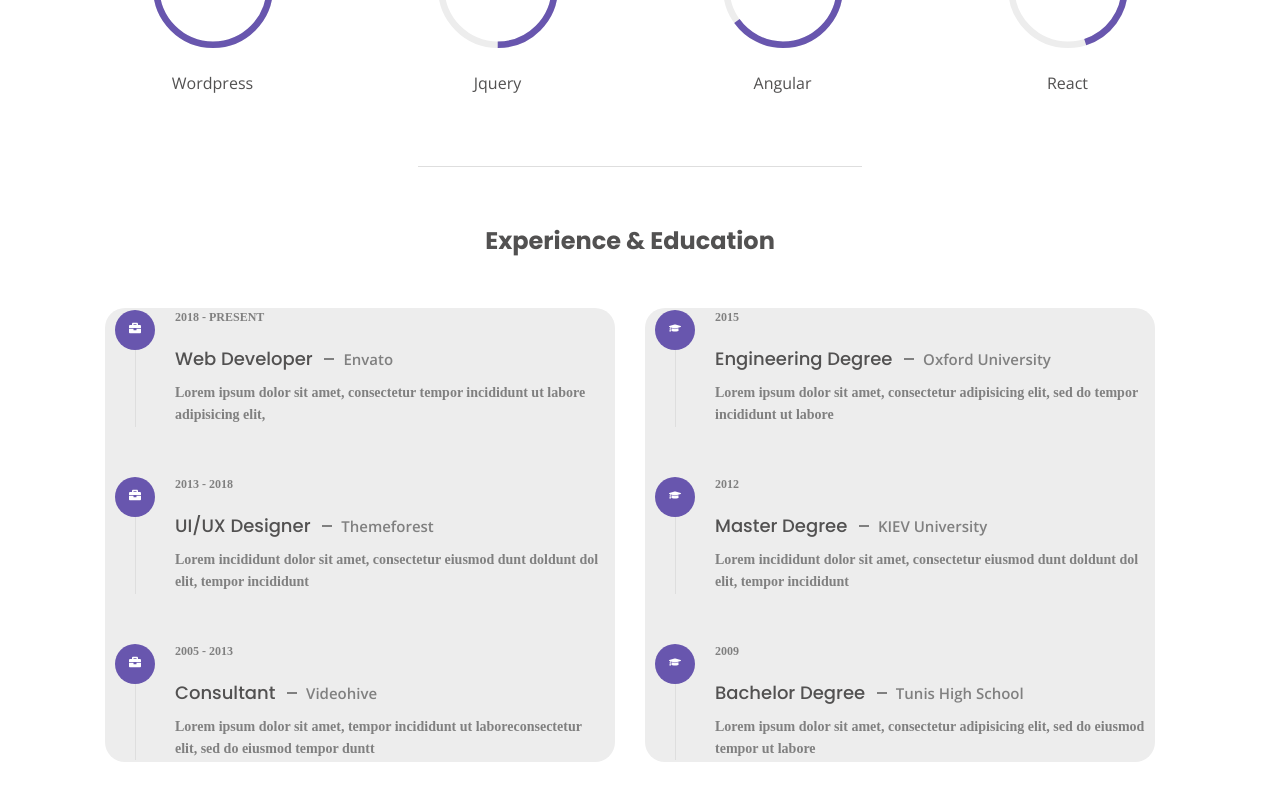
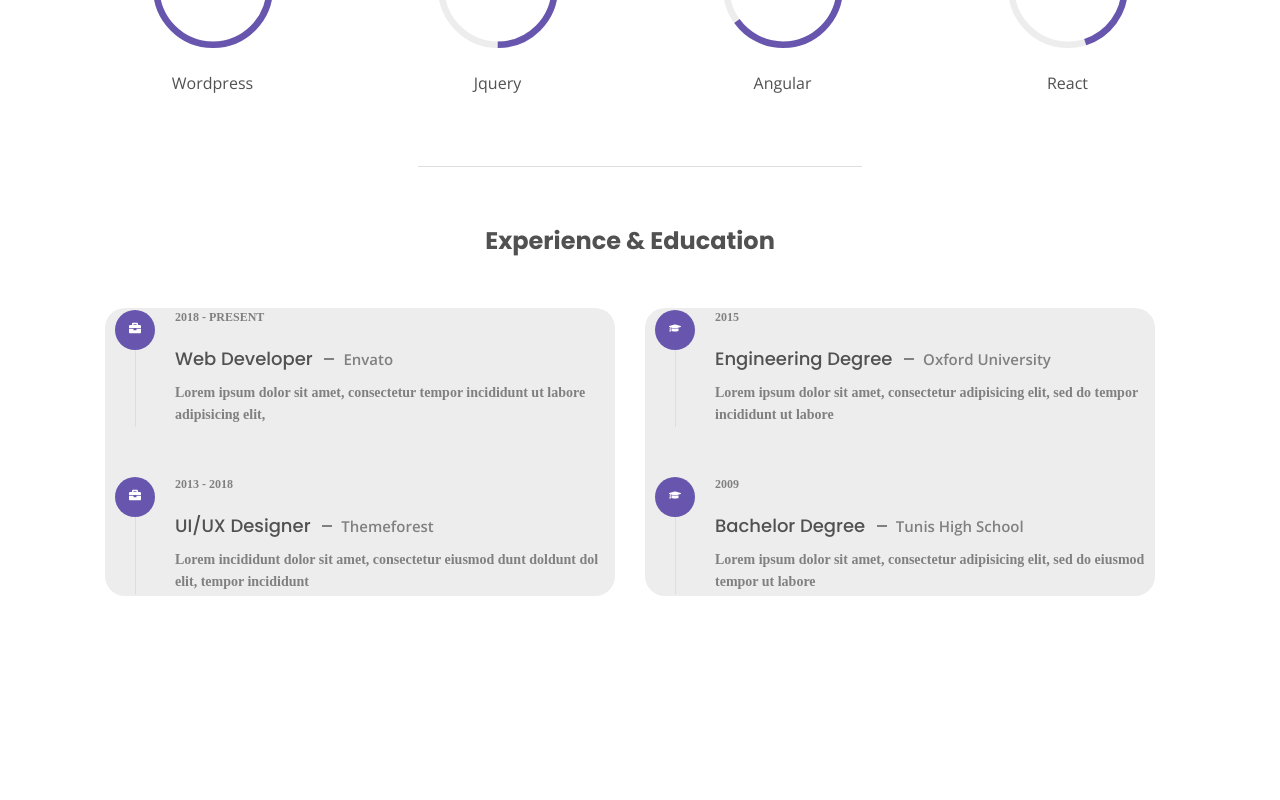
Before and after one commit to Owolusi/Writers-portfolio, a React (Vite) app: page /about in a window 1280 px wide. Shown: the part 1065-1865 px from the top of the page. After the commit the page ends 1751 px from the top, so only its background shows below. Built offline with nearby package versions, Linux system fonts and the light colour scheme.

Commit message:
edited education

```diff
--- a/src/data.jsx
+++ b/src/data.jsx
@@ -164,14 +164,6 @@ export const resume = [
     desc: 'Lorem incididunt dolor sit amet, consectetur eiusmod dunt doldunt dol elit, tempor incididunt',
   },
 
-  {
-    id: 3,
-    category: 'experience',
-    icon: <FaBriefcase />,
-    year: '2005 - 2013',
-    title: 'Consultant <span> Videohive </span>',
-    desc: 'Lorem ipsum dolor sit amet, tempor incididunt ut laboreconsectetur elit, sed do eiusmod tempor duntt',
-  },
 
   {
     id: 4,
@@ -182,14 +174,7 @@ export const resume = [
     desc: 'Lorem ipsum dolor sit amet, consectetur adipisicing elit, sed do tempor incididunt ut labore',
   },
 
-  {
-    id: 5,
-    category: 'education',
-    icon: <FaGraduationCap />,
-    year: '2012',
-    title: 'Master Degree <span> KIEV University </span>',
-    desc: 'Lorem incididunt dolor sit amet, consectetur eiusmod dunt doldunt dol elit, tempor incididunt',
-  },
+
 
   {
     id: 6,
```
